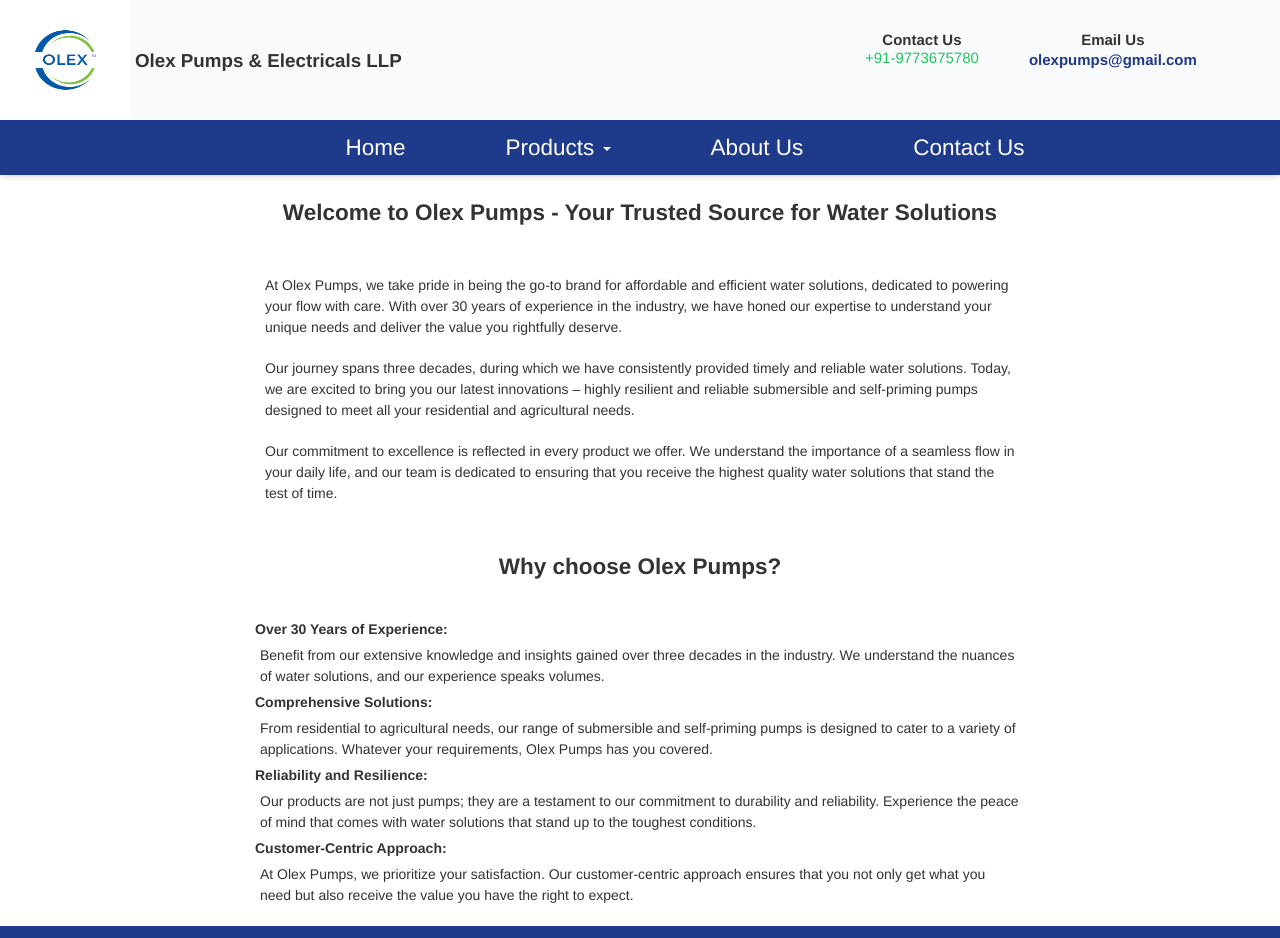
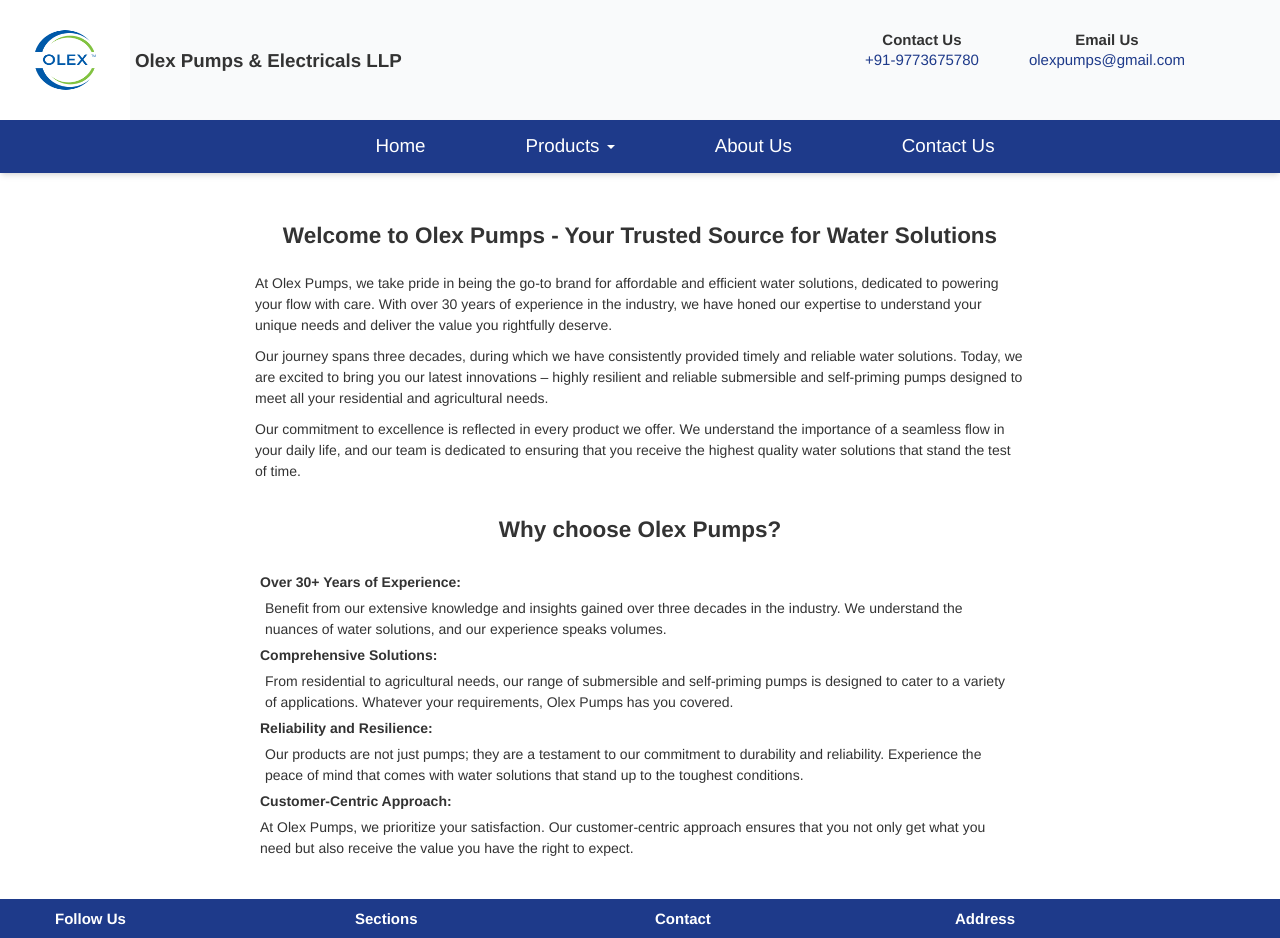
Before and after one commit to pankaj188/Olex-Pumps, a React (Create React App) app: page /#/about in a window 1280 px wide. Shown: the top 938 px of the page. Built offline with nearby package versions, Linux system fonts and the light colour scheme.

Commit message:
code changes

```diff
--- a/src/Components/About.js
+++ b/src/Components/About.js
@@ -3,18 +3,18 @@
 const About = () => {
     return (
         <div>
-            <h1 className="md:text-4xl text-center font-bold mx-20 my-10">Welcome to Olex Pumps - Your Trusted Source for Water Solutions</h1>
-            <div className="md:mx-96 p-6">
-                <p className="p-4">At Olex Pumps, we take pride in being the go-to brand for affordable and efficient water solutions, dedicated to powering your flow with care. With over 30 years of experience in the industry, we have honed our expertise to understand your unique needs and deliver the value you rightfully deserve.</p>
-                <p className="p-4">Our journey spans three decades, during which we have consistently provided timely and reliable water solutions. Today, we are excited to bring you our latest innovations – highly resilient and reliable submersible and self-priming pumps designed to meet all your residential and agricultural needs.</p>
-                <p className="p-4">Our commitment to excellence is reflected in every product we offer. We understand the importance of a seamless flow in your daily life, and our team is dedicated to ensuring that you receive the highest quality water solutions that stand the test of time.</p>
+            <h1 className="md:text-4xl text-center font-bold mx-20 mt-20 my-4">Welcome to Olex Pumps - Your Trusted Source for Water Solutions</h1>
+            <div className="md:mx-96 p-4">
+                <p className="p-2">At Olex Pumps, we take pride in being the go-to brand for affordable and efficient water solutions, dedicated to powering your flow with care. With over 30 years of experience in the industry, we have honed our expertise to understand your unique needs and deliver the value you rightfully deserve.</p>
+                <p className="p-2">Our journey spans three decades, during which we have consistently provided timely and reliable water solutions. Today, we are excited to bring you our latest innovations – highly resilient and reliable submersible and self-priming pumps designed to meet all your residential and agricultural needs.</p>
+                <p className="p-2">Our commitment to excellence is reflected in every product we offer. We understand the importance of a seamless flow in your daily life, and our team is dedicated to ensuring that you receive the highest quality water solutions that stand the test of time.</p>
             </div>
-            <h1 className="md:text-4xl text-center mx-12 my-10 font-bold">Why choose Olex Pumps?</h1>
-            <div className="md:mx-96 p-6">
-                <strong>Over 30 Years of Experience:</strong><p className="p-2">Benefit from our extensive knowledge and insights gained over three decades in the industry. We understand the nuances of water solutions, and our experience speaks volumes.</p>
+            <h1 className="md:text-4xl text-center mx-12 mt-8 mb-4 font-bold">Why choose Olex Pumps?</h1>
+            <div className="md:mx-96 p-8">
+                <strong>Over 30+ Years of Experience:</strong><p className="p-2">Benefit from our extensive knowledge and insights gained over three decades in the industry. We understand the nuances of water solutions, and our experience speaks volumes.</p>
                 <strong>Comprehensive Solutions:</strong><p className="p-2">From residential to agricultural needs, our range of submersible and self-priming pumps is designed to cater to a variety of applications. Whatever your requirements, Olex Pumps has you covered.</p>
                 <strong>Reliability and Resilience:</strong><p className="p-2">Our products are not just pumps; they are a testament to our commitment to durability and reliability. Experience the peace of mind that comes with water solutions that stand up to the toughest conditions.</p>
-                <strong>Customer-Centric Approach:</strong><p className="p-2">At Olex Pumps, we prioritize your satisfaction. Our customer-centric approach ensures that you not only get what you need but also receive the value you have the right to expect.</p>
+                <strong>Customer-Centric Approach:</strong><p className="pt-2 pb-8">At Olex Pumps, we prioritize your satisfaction. Our customer-centric approach ensures that you not only get what you need but also receive the value you have the right to expect.</p>
             </div>
             <Footer/>
         </div>
--- a/src/Components/Footer.js
+++ b/src/Components/Footer.js
@@ -52,7 +52,7 @@
           <div className="mb-8 md:mb-0">
             <h2 className="text-2xl font-semibold mb-4">Contact</h2>
             <p>Email : <a href="mailto:olexpumps@gmail.com" className="text-white hover:text-gray-300 m-2 text-xl">olexpumps@gmail.com</a></p>
-            <p>Phone : <a href="tel:+91-9773675780" className="text-white hover:text-gray-300 m-2">+91-9773675780</a></p>
+            <p>Phone : <a href="tel:+91-9773675780" className="text-white hover:text-gray-300 m-2 text-xl">+91-9773675780</a></p>
           </div>
 
           {/* Address Section */}
--- a/src/Components/Header.js
+++ b/src/Components/Header.js
@@ -14,10 +14,10 @@
 
                         <ul className="flex  pt-12 text-xl md:text-2xl">
                                 <li className="px-10 font-bold">Contact Us
-                                <h4 className="font-normal "><a href="tel:+91-9773675780" className="text-green-500">+91-9773675780</a></h4>
+                                <p className="font-normal text-2xl "><a href="tel:+91-9773675780" className="text-blue-900">+91-9773675780</a></p>
                                 </li>
                                 <li className="px-10 font-bold">Email Us
-                                <p><a href="mailto:olexpumps@gmail.com" className="text-blue-900">olexpumps@gmail.com</a></p>
+                                <p className="font-normal text-2xl "><a href="mailto:olexpumps@gmail.com" className="text-blue-900">olexpumps@gmail.com</a></p>
                                 </li>
                         </ul>
                 </div>
--- a/src/Components/Navbar.js
+++ b/src/Components/Navbar.js
@@ -5,7 +5,7 @@
         <nav>
             <div className="flex justify-evenly shadow-md bg-blue-900  ">
                     <div className="flex space-x-4 md:place-items-center ">
-                            <ul className="flex m-4  text-white  p-2  text-xl lg:text-4xl  ">
+                            <ul className="flex m-4  text-white  p-2  text-xl lg:text-3xl  ">
                             <Link to="/"><li className="px-4 md:px-40 hover:text-gray-400 ">Home</li></Link>
                             <li class="dropdown hover:text-gray-400 "><a class="dropdown-toggle" data-toggle="dropdown" >Products <span class="caret"></span></a>
                             <ul class="dropdown-menu">
```
